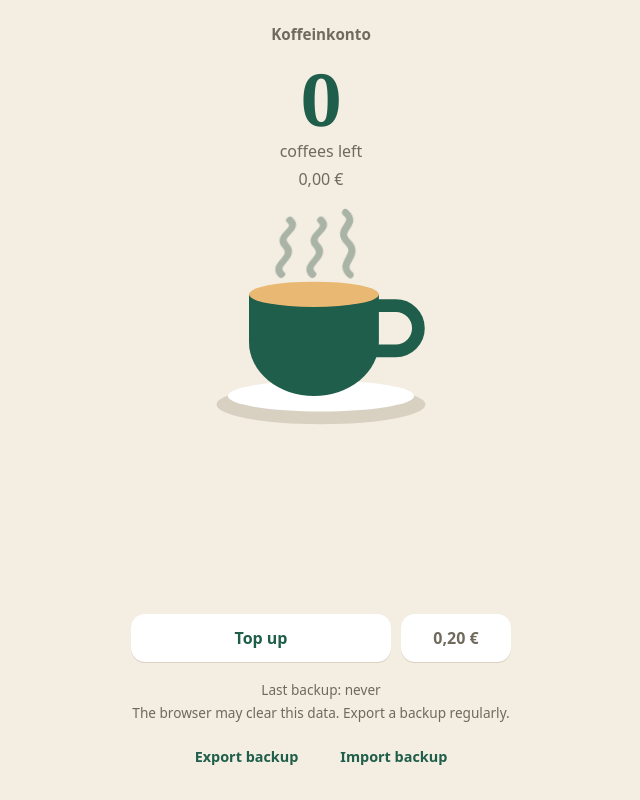
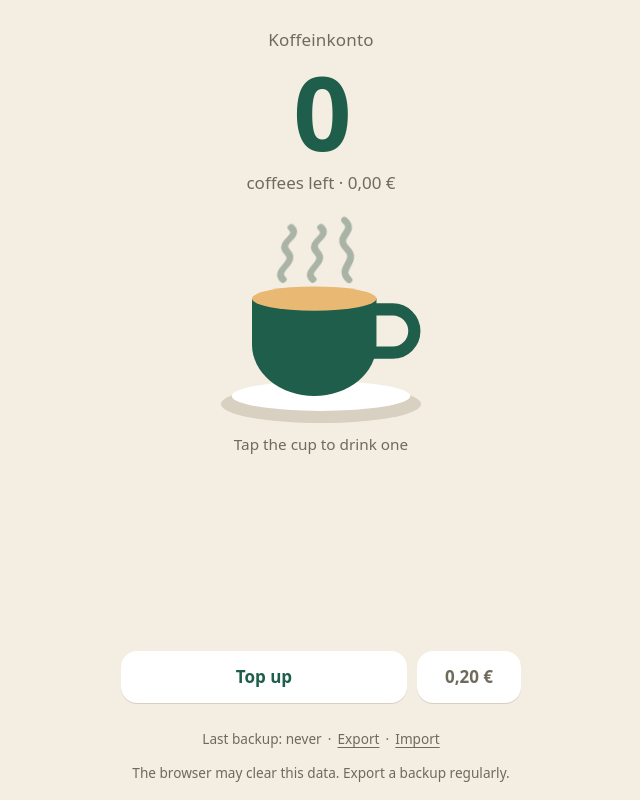
Before and after one commit to Ju001/Koffeinkonto, a Svelte app: page / in a window 1280 px wide. Shown: the whole page, without its empty margins (319-959 px from the left). Built offline with nearby package versions, Linux system fonts and the light colour scheme.

Commit message:
feat: espresso dark theme, Bricolage Grotesque type, mockup layout

```diff
--- a/index.html
+++ b/index.html
@@ -3,7 +3,8 @@
   <head>
     <meta charset="UTF-8" />
     <meta name="viewport" content="width=device-width, initial-scale=1, viewport-fit=cover" />
-    <meta name="theme-color" content="#F3EDE2" />
+    <meta name="theme-color" content="#F3EDE2" media="(prefers-color-scheme: light)" />
+    <meta name="theme-color" content="#1E1712" media="(prefers-color-scheme: dark)" />
     <link rel="icon" href="/icon.svg" type="image/svg+xml" />
     <link rel="apple-touch-icon" href="/icons/apple-touch-icon.png" />
     <title>Koffeinkonto</title>
--- a/package.json
+++ b/package.json
@@ -32,5 +32,8 @@
     "vitest": "^5.0.4",
     "workbox-build": "^7.4.1",
     "workbox-window": "^7.4.1"
+  },
+  "dependencies": {
+    "@fontsource-variable/bricolage-grotesque": "^5.3.0"
   }
 }
--- a/src/App.svelte
+++ b/src/App.svelte
@@ -79,15 +79,15 @@
 
   <section class="balance" aria-label="Balance">
     <div class="count" data-testid="coffees-left">{store.coffeesLeft}</div>
-    <div class="count-label">coffees left</div>
-    <p class="money">
-      <span data-testid="balance">
-        {owed ? `Owed ${formatEuro(-store.balanceCents)}` : formatEuro(store.balanceCents)}
-      </span>
+    <p class="line" data-testid="balance-line">
+      coffees left · <span data-testid="balance"
+        >{owed ? `Owed ${formatEuro(-store.balanceCents)}` : formatEuro(store.balanceCents)}</span
+      >
     </p>
   </section>
 
   <Cup disabled={store.disabled} onclick={() => store.drink()} />
+  <p class="hint">Tap the cup to drink one</p>
 
   <Toast toast={store.toast} onundo={() => store.undo()} ondismiss={() => store.dismissToast()} />
 
@@ -108,33 +108,35 @@
   </div>
 
   <footer>
-    <p class="muted" data-testid="last-backup">
-      Last backup: {formatBackupDate(store.lastBackupAt, Date.now())}
-    </p>
-    {#if persisted !== null}
-      <p class="muted" data-testid="storage-status">
-        {persisted
-          ? 'Storage protected.'
-          : 'The browser may clear this data. Export a backup regularly.'}
-      </p>
-    {/if}
-    <div class="links">
-      <button type="button" disabled={!store.account || store.status === 'corrupt'} onclick={downloadBackup}>
-        Export backup
-      </button>
-      <label class="button">
-        Import backup
+    <p class="foot">
+      <span data-testid="last-backup">Last backup: {formatBackupDate(store.lastBackupAt, Date.now())}</span
+      ><span class="sep" aria-hidden="true">·</span><button
+        type="button"
+        class="link"
+        aria-label="Export backup"
+        disabled={!store.account || store.status === 'corrupt'}
+        onclick={downloadBackup}>Export</button
+      ><span class="sep" aria-hidden="true">·</span><label class="link">
+        Import
         <input
           type="file"
           accept="application/json"
+          aria-label="Import backup"
           data-testid="import-input"
           onchange={importBackup}
           hidden
         />
       </label>
-    </div>
+    </p>
+    {#if persisted === false}
+      <p class="foot" data-testid="storage-status">
+        The browser may clear this data. Export a backup regularly.
+      </p>
+    {:else if persisted}
+      <p class="visually-hidden" data-testid="storage-status">Storage protected.</p>
+    {/if}
     {#if importError}
-      <p role="alert" data-testid="import-error">{importError}</p>
+      <p class="foot error" role="alert" data-testid="import-error">{importError}</p>
     {/if}
   </footer>
 </main>
@@ -173,43 +175,47 @@
     display: flex;
     flex-direction: column;
     align-items: center;
-    gap: 14px;
-    width: min(100%, 420px);
+    width: min(100%, 440px);
     min-height: 100dvh;
     margin: 0 auto;
-    padding: 24px 20px calc(20px + env(safe-area-inset-bottom));
+    padding: 28px 20px calc(16px + env(safe-area-inset-bottom));
   }
 
   h1 {
     margin: 0;
     color: var(--muted);
-    font-size: 0.95rem;
-    font-weight: 600;
+    font-size: 1rem;
+    font-weight: 450;
+    letter-spacing: 0.01em;
   }
 
-  .balance {
-    margin-top: 4px;
+  .notice {
+    margin: 12px 0 0;
+    padding: 10px 14px;
+    border-radius: 14px;
+    background: var(--surface);
   }
 
   .count {
-    font-family: var(--font-num);
-    font-size: 4.5rem;
-    font-weight: 700;
-    line-height: 1;
-    color: var(--accent);
+    margin-top: 12px;
+    color: var(--num);
+    font-size: 6rem;
+    font-weight: 800;
+    font-variation-settings: 'opsz' 96;
+    font-variant-numeric: tabular-nums;
+    letter-spacing: -0.03em;
+    line-height: 0.95;
   }
 
-  .count-label,
-  .money {
-    margin: 6px 0 0;
+  .line {
+    margin: 10px 0 18px;
     color: var(--muted);
   }
 
-  .notice {
-    margin: 0;
-    padding: 10px 14px;
-    border-radius: 12px;
-    background: var(--surface);
+  .hint {
+    margin: 0 0 8px;
+    color: var(--muted);
+    font-size: 0.9rem;
   }
 
   .actions {
@@ -219,54 +225,65 @@
     margin-top: auto;
   }
 
-  .actions button,
-  .links .button,
-  .links button {
-    min-height: 48px;
+  .actions button {
+    min-height: 52px;
     border: 0;
-    border-radius: 14px;
+    border-radius: 16px;
     background: var(--surface);
     box-shadow: 0 1px 0 var(--surface-edge);
-    font-weight: 700;
   }
 
   .primary {
     flex: 1;
     color: var(--accent);
+    font-weight: 700;
   }
 
   .secondary {
-    flex: 0 0 110px;
+    flex: 0 0 104px;
     color: var(--muted);
-    font-weight: 600;
+    font-weight: 550;
   }
 
   footer {
     width: 100%;
+    margin-top: 12px;
   }
 
-  .muted {
-    margin: 4px 0;
+  .foot {
+    margin: 2px 0;
     color: var(--muted);
-    font-size: 0.85rem;
+    font-size: 0.8rem;
   }
 
-  .links {
-    display: flex;
-    justify-content: center;
-    gap: 10px;
-    margin-top: 10px;
+  .link {
+    display: inline-flex;
+    align-items: center;
+    min-height: 44px;
+    padding: 0;
+    border: 0;
+    background: none;
+    color: var(--muted);
+    font-size: inherit;
+    text-decoration: underline;
+    text-underline-offset: 3px;
+    cursor: pointer;
   }
 
-  .links .button,
-  .links button {
-    display: inline-flex;
-    align-items: center;
-    padding: 0 16px;
-    background: none;
-    box-shadow: none;
-    color: var(--accent);
-    font-size: 0.9rem;
-    cursor: pointer;
+  .sep {
+    margin: 0 0.45em;
+  }
+
+  .error {
+    color: var(--fg);
+  }
+
+  .visually-hidden {
+    position: absolute;
+    width: 1px;
+    height: 1px;
+    overflow: hidden;
+    clip-path: inset(50%);
+    white-space: nowrap;
   }
 </style>
--- a/src/app.css
+++ b/src/app.css
@@ -1,34 +1,46 @@
 :root {
   color-scheme: light dark;
+  /* Porcelain (light) */
   --bg: #f3ede2;
   --fg: #2b1d17;
   --muted: #6f6a5c;
+  --num: #1f5e4b;
   --accent: #1f5e4b;
   --on-accent: #fff;
+  --cup: #1f5e4b;
   --crema: #e9b872;
+  --saucer: #fff;
+  --saucer-shadow: #d8d0c0;
   --surface: #fff;
   --surface-edge: #d8d0c0;
   --steam: #a9b3a6;
   --toast-bg: #2b1d17;
   --toast-fg: #f3ede2;
   --focus: #1f5e4b;
-  --font-ui: system-ui, -apple-system, 'Segoe UI', sans-serif;
-  --font-num: Georgia, 'Times New Roman', serif;
-  font-family: var(--font-ui);
+  --font: 'Bricolage Grotesque Variable', system-ui, -apple-system, 'Segoe UI', sans-serif;
+  font-family: var(--font);
+  font-size: 17px;
+  line-height: 1.4;
 }
 
+/* Espresso (dark) */
 @media (prefers-color-scheme: dark) {
   :root {
     --bg: #1e1712;
-    --fg: #f3ede2;
-    --muted: #b3a898;
-    --accent: #5fb391;
-    --on-accent: #12261d;
-    --surface: #2c231c;
-    --surface-edge: #0f0b08;
-    --steam: #7d8a80;
+    --fg: #efe6d8;
+    --muted: #a99c8a;
+    --num: #e9b872;
+    --accent: #e9b872;
+    --on-accent: #1e1712;
+    --cup: #2e7a60;
+    --saucer: #efe6d8;
+    --saucer-shadow: #0e0a07;
+    --surface: #2a211a;
+    --surface-edge: #0e0a07;
+    --steam: #6e6458;
     --toast-bg: #3a2f26;
-    --focus: #5fb391;
+    --toast-fg: #efe6d8;
+    --focus: #e9b872;
   }
 }
 
--- a/src/components/Cup.svelte
+++ b/src/components/Cup.svelte
@@ -9,13 +9,13 @@
 
 <button class="cup" type="button" aria-label="Drink a coffee" {disabled} onclick={press}>
   <svg viewBox="0 -14 170 164" aria-hidden="true" focusable="false">
-    <ellipse cx="85" cy="128" rx="74" ry="14" fill="var(--surface-edge)" />
-    <ellipse cx="85" cy="122" rx="66" ry="11" fill="var(--surface)" />
-    <path d="M34 50h92v34a46 38 0 0 1-92 0z" fill="#1f5e4b" />
+    <ellipse cx="85" cy="128" rx="74" ry="14" fill="var(--saucer-shadow)" />
+    <ellipse cx="85" cy="122" rx="66" ry="11" fill="var(--saucer)" />
+    <path d="M34 50h92v34a46 38 0 0 1-92 0z" fill="var(--cup)" />
     <path
       d="M126 58h12a16 16 0 0 1 0 32h-16"
       fill="none"
-      stroke="#1f5e4b"
+      stroke="var(--cup)"
       stroke-width="9"
       stroke-linecap="round"
     />
@@ -30,7 +30,7 @@
 
 <style>
   .cup {
-    width: min(70vw, 240px);
+    width: min(62vw, 230px);
     min-width: 160px;
     padding: 0;
     border: 0;
--- a/src/main.ts
+++ b/src/main.ts
@@ -1,4 +1,5 @@
 import { mount } from 'svelte';
+import '@fontsource-variable/bricolage-grotesque/opsz.css';
 import './app.css';
 import App from './App.svelte';
 
--- a/vite.config.ts
+++ b/vite.config.ts
@@ -28,7 +28,7 @@ export default defineConfig({
       },
       workbox: {
         navigateFallback: 'index.html',
-        globPatterns: ['**/*.{js,css,html,svg,png,webmanifest}'],
+        globPatterns: ['**/*.{js,css,html,svg,png,webmanifest,woff2}'],
       },
     }),
   ],
```
Also changed, not shown: 2 other files (tests, documents, lock files or other folders).
